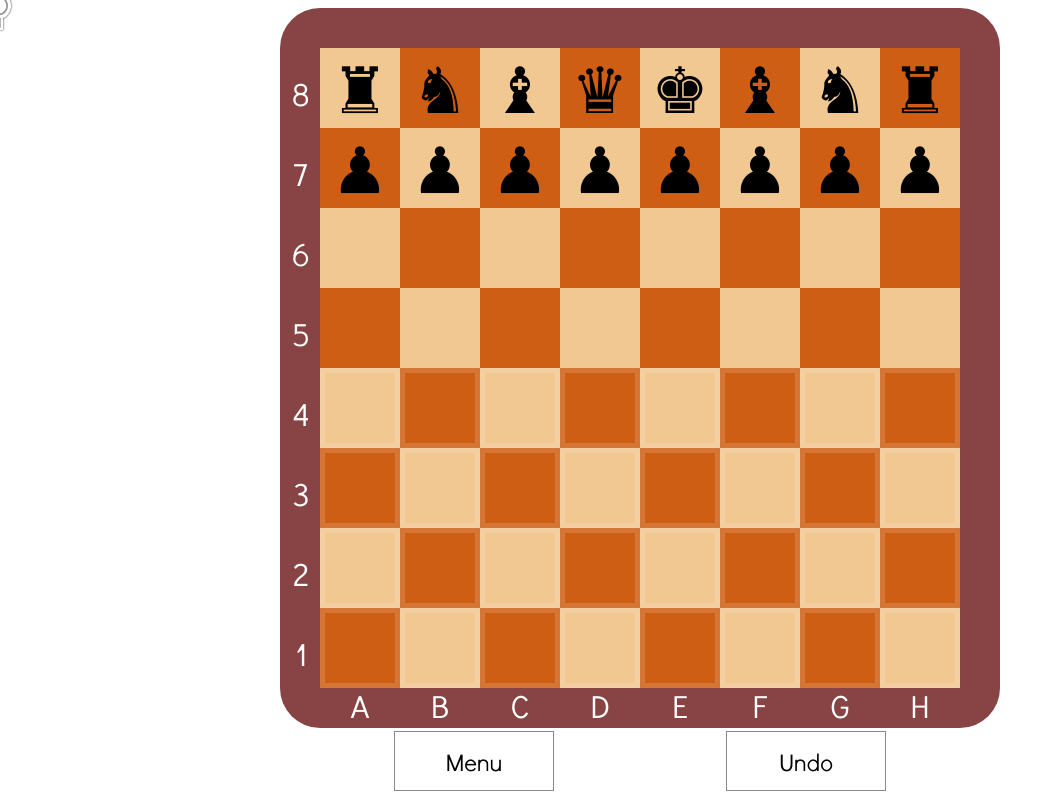
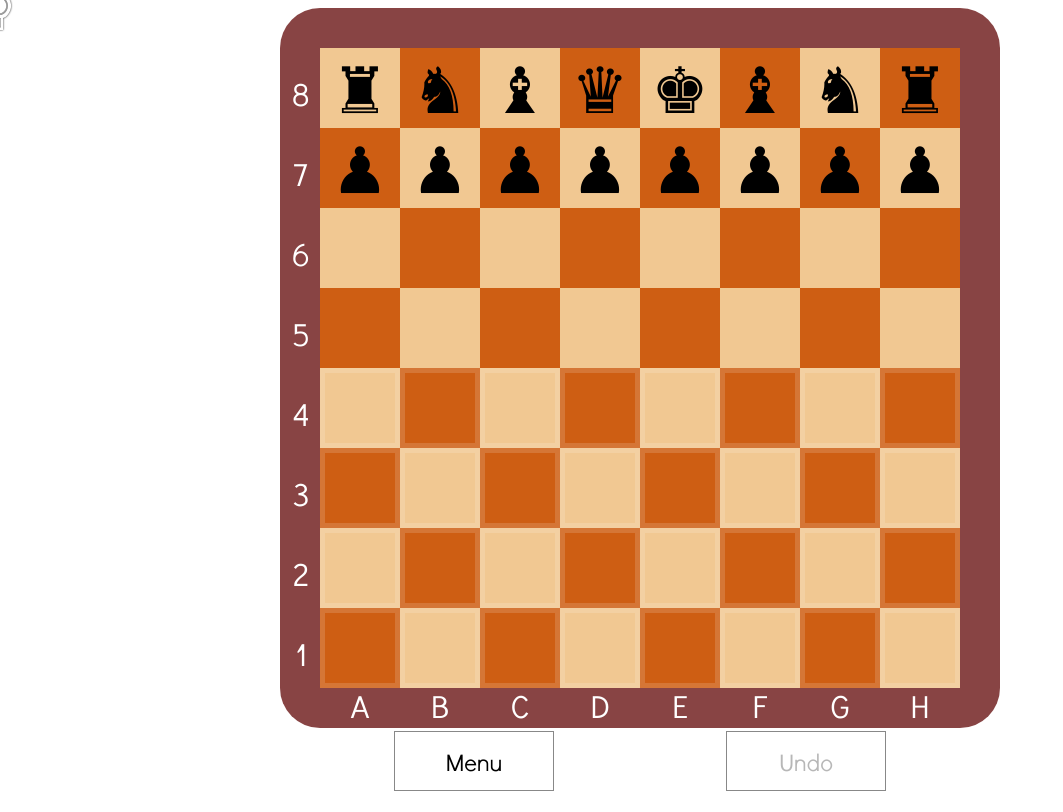
Before and after one commit to baturinsky/wswn, a Preact app: page / in a window 1280 px wide. Shown: the whole page, without its empty margins (0-1063 px from the left). Built offline with nearby package versions, Linux system fonts and the light colour scheme.

Commit message:
Undo after game over fix

```diff
--- a/src/index.tsx
+++ b/src/index.tsx
@@ -374,7 +374,7 @@ class Game extends Component<{}, GameState> {
   }
 
   get over() {
-    return this.state.over;
+    return this.game.over;
   }
 
   canDropAt = n => {
@@ -448,7 +448,7 @@ class Game extends Component<{}, GameState> {
           this.nextBagPiece();
           this.syncPosition();
           this.save();
-          if (!this.currentBagPiece) {
+          if (!this.currentBagPiece && !this.over) {
             this.setState({ autoPlay: true });
             this.autoPlay();
           }
@@ -456,6 +456,10 @@ class Game extends Component<{}, GameState> {
       }
     }
   };
+
+  canUndo(){
+    return this.game.moveno >= 4  && (this.currentBagPiece || this.over);
+  }
 
   async autoPlay() {
     while (!this.over && !this.state.paused) {
@@ -517,7 +521,7 @@ class Game extends Component<{}, GameState> {
   }
 
   undo = async () => {
-    if (this.game.moveno < 4 || (this.state.autoPlay && !this.state.paused))
+    if (!this.canUndo())
       return;
     p4_jump_to_moveno(this.game, Math.floor(this.game.moveno / 3 - 1) * 3 + 1);
     this.syncPosition();
@@ -646,7 +650,7 @@ class Game extends Component<{}, GameState> {
 
           <button
             onClick={this.undo}
-            disabled={!dragged && !autoPlay && !paused}
+            disabled={!this.canUndo()}
           >
             Undo
           </button>
```
Also changed, not shown: public/bundle.js (+7 -4 lines).
